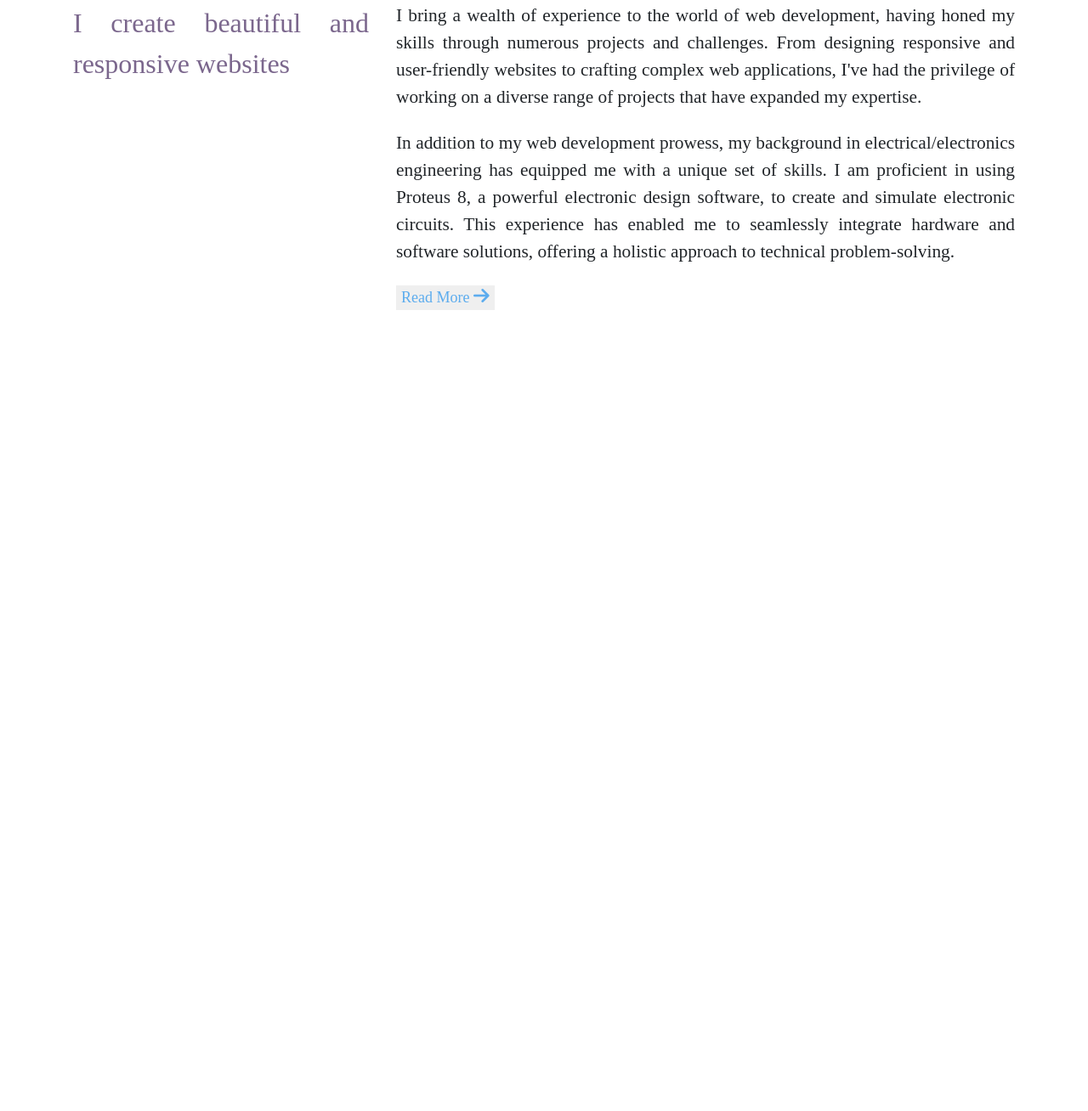
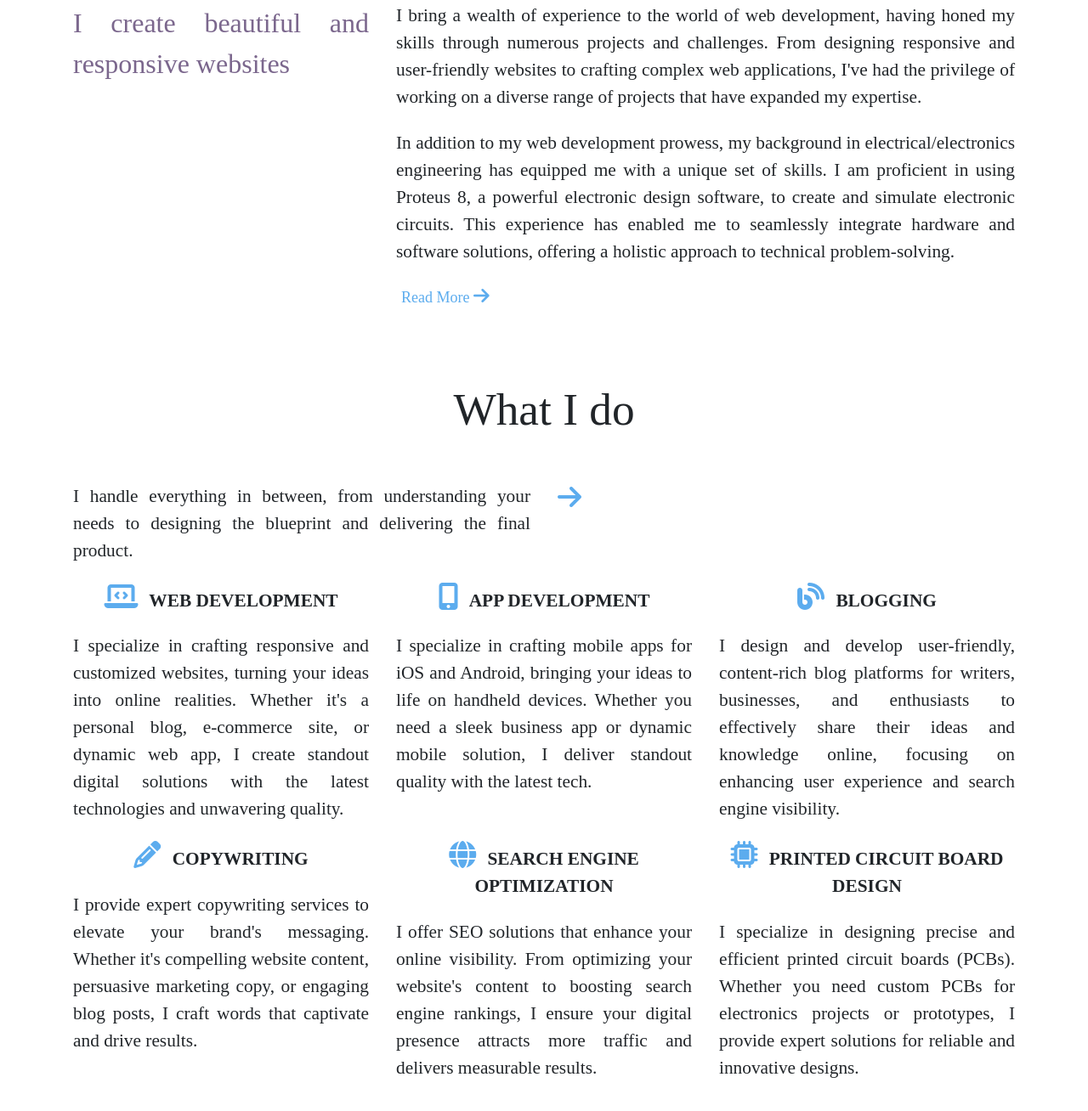
Before and after one commit to NwabuezeM/Nwabueze, a plain HTML site: page index.html in a window 1280 px wide. Shown: the part 1360-2668 px from the top of the page at 85% size. Before the commit the page ends 1769 px from the top, so only its background shows below. Drawn offline with nearby package versions, Linux system fonts and the light colour scheme; a web font is replaced by a local one.

Commit message:
services section added

```diff
--- a/index.html
+++ b/index.html
@@ -68,6 +68,62 @@
         </div>
         </div>
     </section>
+    <section class="services">
+        <h1>What I do</h1>
+        <div class="container">
+            <div class="row">
+                <div class="col-md-6">
+            <p>I handle everything in between, from understanding your needs to designing the blueprint and delivering the final product.
+            </p>
+        </div>
+        <div class="col-md-6">
+            <a href="#"><i class="fa fa-arrow-right"></i></a>
+        </div>
+        </div>
+        </div>
+        <div class="container">
+            <div class="row">
+                <div class="col-md-4">
+                        <p class="service"><i class="fa-solid fa-laptop-code"></i> WEB DEVELOPMENT</p>
+                    <p>
+                        I specialize in crafting responsive and customized websites, turning your ideas into online realities. Whether it's a personal blog, e-commerce site, or dynamic web app, I create standout digital solutions with the latest technologies and unwavering quality.
+                    </p>
+                </div>
+                <div class="col-md-4">
+                        <p class="service"><i class="fa fa-mobile-alt"></i> APP DEVELOPMENT</p>
+                    <p>
+                        I specialize in crafting mobile apps for iOS and Android, bringing your ideas to life on handheld devices. Whether you need a sleek business app or dynamic mobile solution, I deliver standout quality with the latest tech.
+                    </p>
+                </div>
+                <div class="col-md-4">
+                        <p class="service"><i class="fa fa-blog"></i> BLOGGING</p>
+                    <p>
+                        I design and develop user-friendly, content-rich blog platforms for writers, businesses, and enthusiasts to effectively share their ideas and knowledge online, focusing on enhancing user experience and search engine visibility.
+                    </p>
+                </div>
+            </div>
+            <div class="row">
+                <div class="col-md-4">
+                        <p class="service"><i class="fa fa-pencil-alt"></i> COPYWRITING</p>
+                    <p>
+                        I provide expert copywriting services to elevate your brand's messaging. Whether it's compelling website content, persuasive marketing copy, or engaging blog posts, I craft words that captivate and drive results.
+                    </p>
+                </div>
+                <div class="col-md-4">
+                    <p class="service"><i class="fa fa-globe"></i> SEARCH ENGINE OPTIMIZATION</p>
+                    <p>
+                        I offer SEO solutions that enhance your online visibility. From optimizing your website's content to boosting search engine rankings, I ensure your digital presence attracts more traffic and delivers measurable results.
+                    </p>
+                </div>
+                <div class="col-md-4">
+                    <p class="service"><i class="fa-solid fa-microchip"></i> PRINTED CIRCUIT BOARD DESIGN</p>
+                    <p>
+                        I specialize in designing precise and efficient printed circuit boards (PCBs). Whether you need custom PCBs for electronics projects or prototypes, I provide expert solutions for reliable and innovative designs.
+                    </p>
+                </div>
+            </div>
+        </div>
+    </section>
 </main>
     <script src="https://cdn.jsdelivr.net/npm/bootstrap@5.3.2/dist/js/bootstrap.bundle.min.js" integrity="sha384-C6RzsynM9kWDrMNeT87bh95OGNyZPhcTNXj1NW7RuBCsyN/o0jlpcV8Qyq46cDfL" crossorigin="anonymous"></script>
 </body>
--- a/styles.css
+++ b/styles.css
@@ -120,8 +120,34 @@ hr {
     color: #5cacee;
     font-size: 18px;
     border: none;
+    background-color: transparent;
 }
 .about-btn:hover {
     color: burlywood;
     transform: scale(1.2);
 }
+
+.services {
+    padding: 2em;
+}
+
+.services h1 {
+    text-align: center;
+    margin-bottom: 1em;
+}
+
+.services a {
+    text-align: right;
+}
+
+.services i {
+    color: #5cacee;
+    font-size: 24pt;
+    margin-right: 8px;
+}
+
+.service {
+    text-align: center;
+    font-weight: 800
+    ;
+}
```
